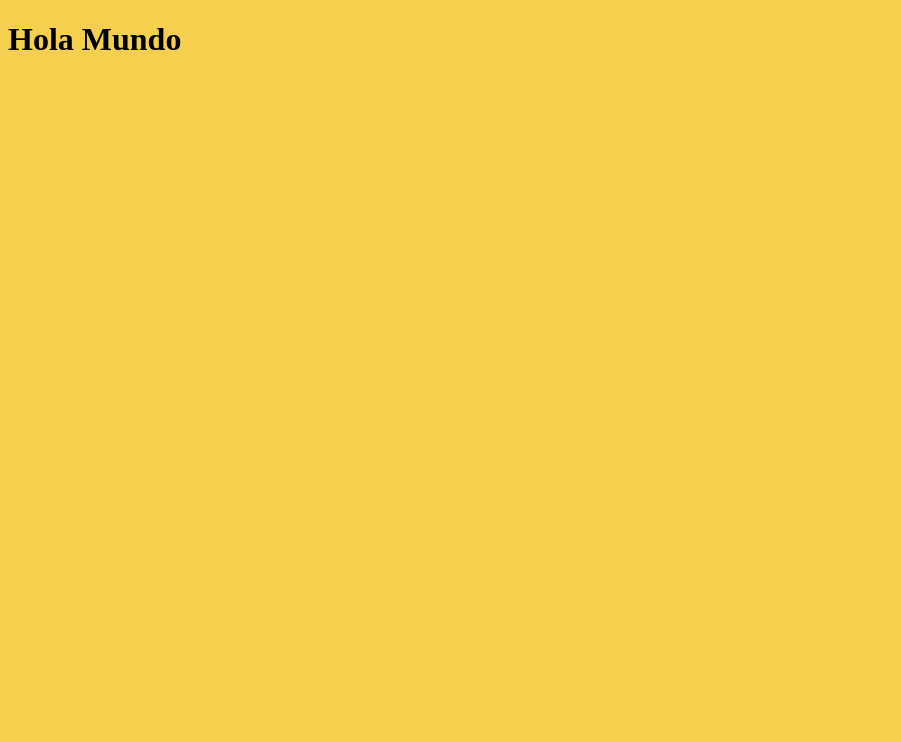
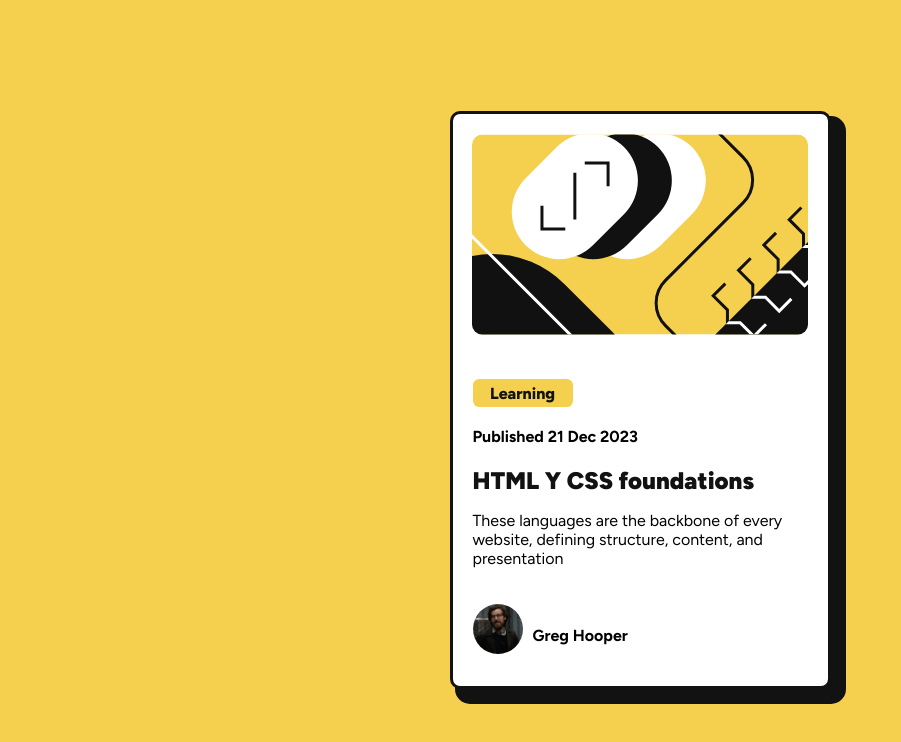
Before and after one commit to victor-Casta/componentsUI, a plain HTML site: page 00-Cards/blog-preview-card/index.html in a window 1280 px wide. Shown: the whole page, without its empty margins (0-901 px from the left). Drawn offline with Linux system fonts and the light colour scheme.

Commit message:
add desing blog card

```diff
--- a/00-Cards/blog-preview-card/index.html
+++ b/00-Cards/blog-preview-card/index.html
@@ -5,8 +5,33 @@
   <meta name="viewport" content="width=device-width, initial-scale=1.0">
   <title>Document</title>
   <link rel="stylesheet" href="./src/css/styles.css">
+  <link rel="preconnect" href="https://fonts.googleapis.com">
+  <link rel="preconnect" href="https://fonts.gstatic.com" crossorigin>
+  <link href="https://fonts.googleapis.com/css2?family=Figtree:wght@300;400;500;600;700;800;900&display=swap" rel="stylesheet">
 </head>
 <body>
-  <h1>Hola Mundo</h1>
+  <main>
+    <div class="card">
+      <div class="image-container">
+        <img src="./src/assets/images/image.svg" alt="preview">
+      </div>
+      <div class="main__content">
+        <div class="skills">
+          <a href="">
+            Learning
+          </a>
+        </div>
+        <h6>Published 21 Dec 2023</h6>
+        <h1>HTML Y CSS foundations</h1>
+        <p>These languages are the backbone of every website, defining structure, content, and presentation</p>
+      </div>
+      <div class="profile">
+        <div class="content">
+          <img src="./src/assets/images/profile.webp" alt="profile preview">
+          <h4>Greg Hooper</h4>
+        </div>
+      </div>
+    </div>
+  </main>
 </body>
 </html>
--- a/00-Cards/blog-preview-card/src/scss/styles.sass
+++ b/00-Cards/blog-preview-card/src/scss/styles.sass
@@ -1,4 +1,71 @@
-$primary-yellow: hsl(47, 88%, 63%)
+$primary_yellow: hsl(47, 88%, 63%)
+$neutral_white: hsl(0, 0%, 100%)
+$neutral_grey: hsl(0, 0%, 50%)
+$neutral_black: hsl(0, 0%, 7%)
+$principal_font: 'Figtree', sans-serif
 
 body
-  background-color: $primary-yellow
+  width: 100%
+  height: 100vh
+  margin: 0
+  padding: 0
+  background-color: $primary_yellow
+  font-family: $principal_font
+  main
+    height: 100%
+    display: flex
+    justify-content: center
+    align-items: center
+    .card
+      width: 375px
+      max-width: 375px
+      display: flex
+      flex-direction: column
+      align-items: center
+      background-color: $neutral_white
+      border: 3px solid $neutral_black
+      box-shadow: 10px 10px 0px 5px $neutral_black
+      border-radius: 10px
+      .image-container
+        margin: 20px 0
+      .main__content
+        display: flex
+        padding: 20px
+        flex-direction: column
+        .skills
+          width: 100px
+          height: 28px
+          display: flex
+          justify-content: center
+          align-items: center
+          background-color: $primary_yellow
+          border-radius: 0.4em
+          a
+            text-decoration: none
+            font-weight: 800
+            color: $neutral_black
+        h6
+          font-size: 1rem
+          margin: 0
+          padding: 20px 0
+        h1
+          font-size: 1.5rem
+          padding: 0
+          margin: 0
+          color: $neutral_black
+          font-weight: 900
+      .profile
+        width: 100%
+        padding: 0 0 20px 0
+        .content
+          width: 100%
+          display: flex
+          padding: 0 20px
+        img
+          width: 50px
+          height: 50px
+          object-fit: cover
+          border-radius: 50%
+          margin: 0 10px 0 0
+    .card:hover
+      transform: translate(0, -5px)
```
Also changed, not shown: 00-Cards/blog-preview-card/design/active-states.jpg (deleted), 00-Cards/blog-preview-card/design/desktop-design.jpg (deleted), 00-Cards/blog-preview-card/design/desktop-preview.jpg (deleted), 00-Cards/blog-preview-card/design/mobile-design.jpg (deleted), 00-Cards/blog-preview-card/src/assets/images/image.svg (added), 00-Cards/blog-preview-card/src/assets/images/profile.webp (added), 00-Cards/blog-preview-card/src/css/styles.css, 4 other files.
